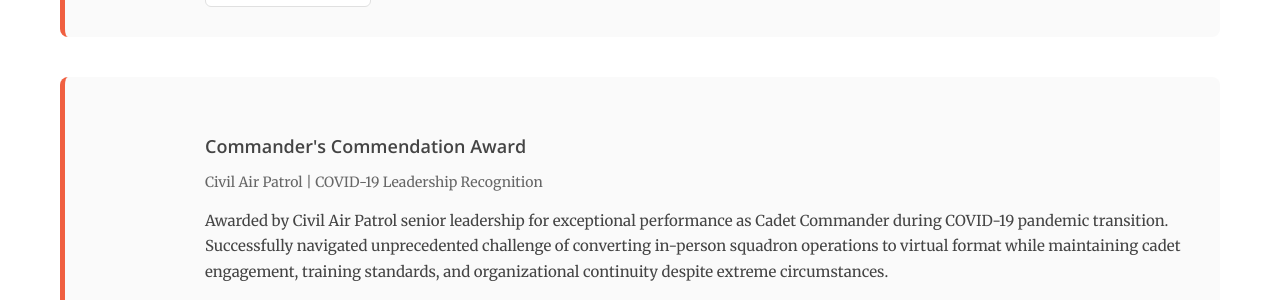
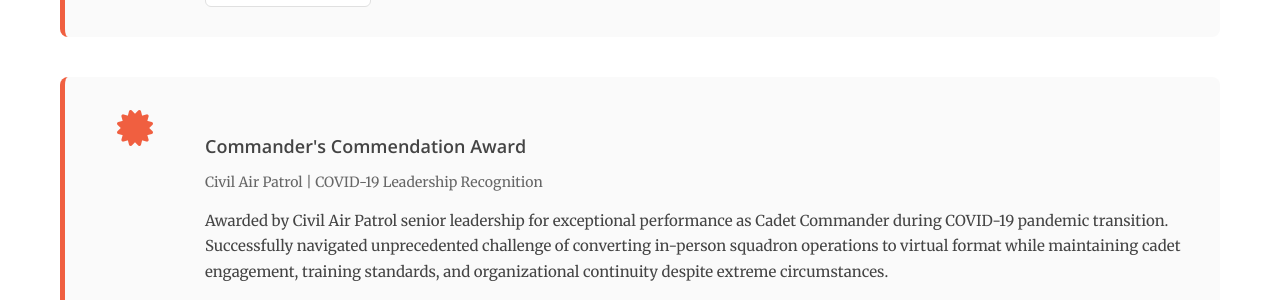
Before and after one commit to perryismyname/perryismyname.github.io, a Jekyll site: the page built from awards/index.html, in a window 1280 px wide and 900 px high, scrolled down 757 px. Shown: the part 150-450 px from the top of the window. Built offline with Jekyll 4.4.1, drawn with Linux system fonts in a browser that asks for light colours.

Commit message:
Update index.html
add certificate

```diff
--- a/awards/index.html
+++ b/awards/index.html
@@ -94,7 +94,7 @@
 
   <div class="achievement-featured">
     <div class="achievement-icon">
-      <i class="fa fa-award fa-3x"></i>
+      <i class="fa fa-certificate fa-3x"></i>
     </div>
     <div class="achievement-content">
       <h3 class="achievement-title">Commander's Commendation Award</h3>
```
